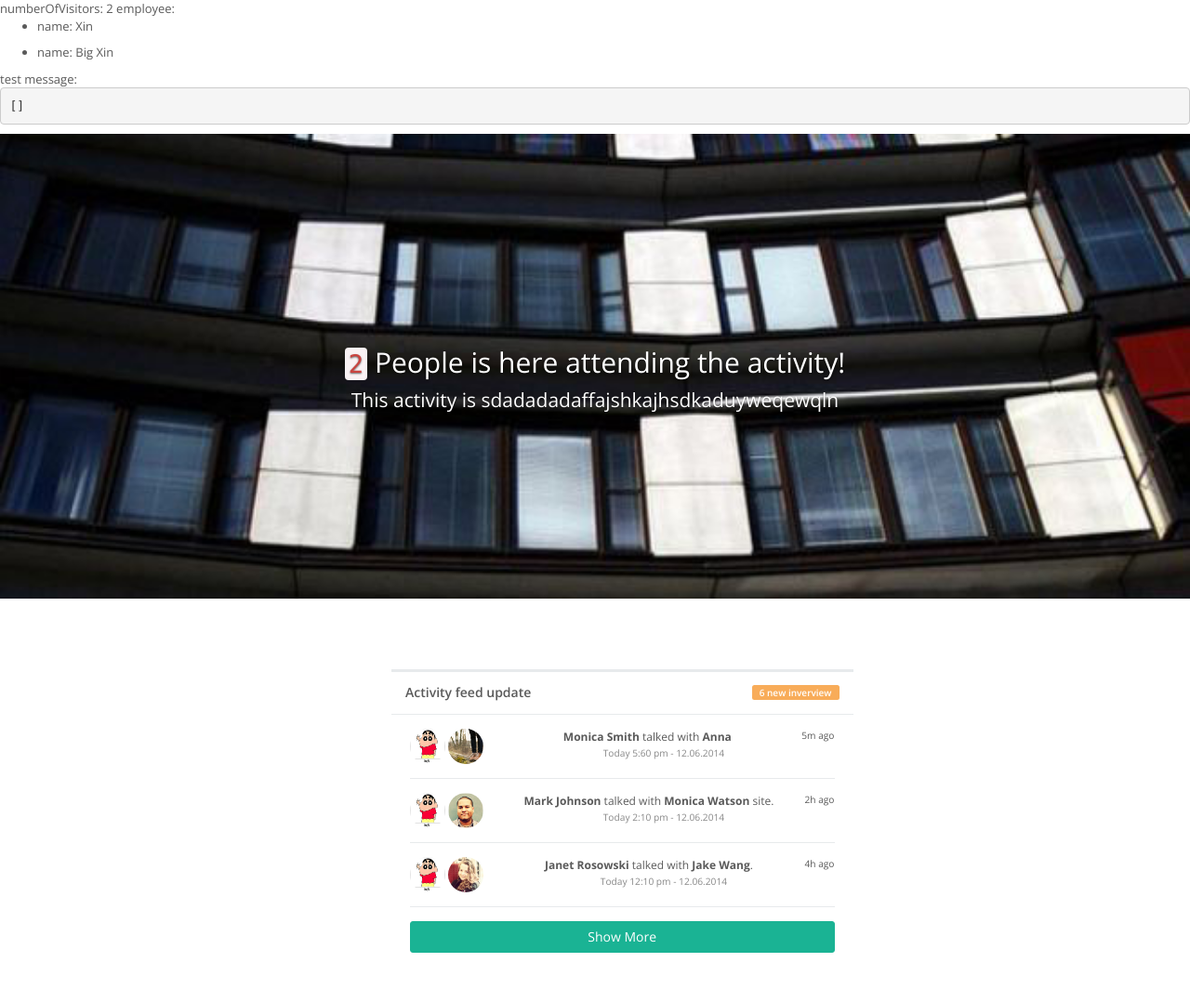
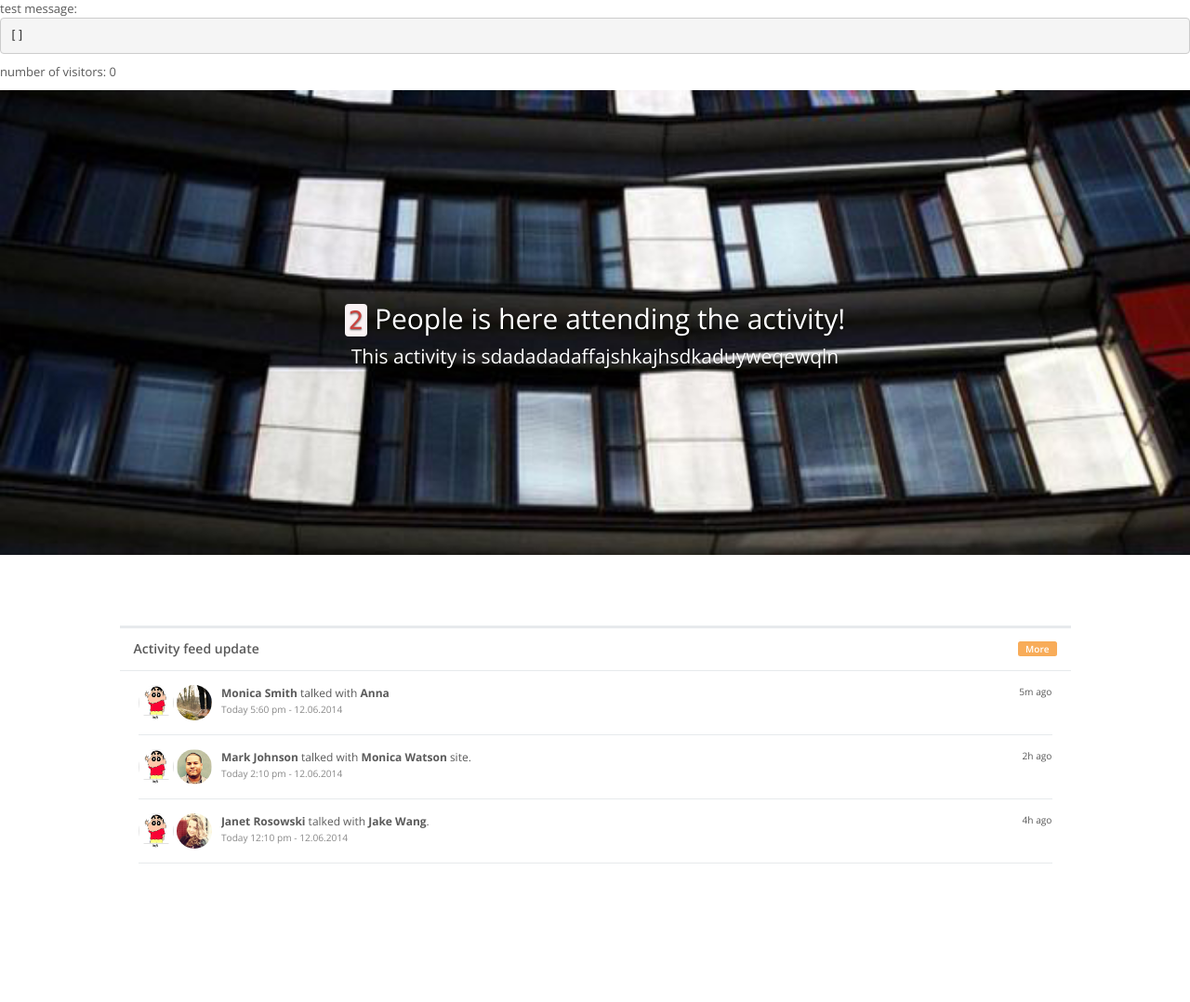
Before and after one commit to HeyLuka/EasyCollect, a website: page app/index.html in a window 1280 px wide. Shown: the whole page at 93% size. After the commit the page ends 974 px from the top, so only its background shows below. Drawn offline with nearby package versions, Linux system fonts and the light colour scheme.

Commit message:
view framework finished and data connected

```diff
--- a/app/js/countPlatCtrl.js
+++ b/app/js/countPlatCtrl.js
@@ -20,14 +20,16 @@ countPlatApp.controller('CountPlatCtrl', function ($scope, $firebaseArray, $fire
 	// syncArray.$bindTo($scope, "arraydata");
 	$scope.message = $firebaseArray(ref.child("employeeList"));
 
-	$scope.numberOfVisitors = CountPlat.getNumberOfVistors();
+	// $scope.numberOfVisitors = CountPlat.getNumberOfVisitors();
+	$scope.numberOfVisitors = CountPlat.getNumberOfVisitors();
 
-	$scope.setNumberOfVistors = function(number){
-		CountPlat.setNumberOfVistors(number);
+	$scope.setNumberOfVisitors = function(number){
+		CountPlat.setNumberOfVisitors(number);
 	}
 
-	$scope.getNumberOfVistors = function() {
-		return CountPlat.getNumberOfVistors();
+	$scope.getNumberOfVisitors = function() {
+		// return CountPlat.getNumberOfVisitors();
+		return $scope.message.length;
 	}
 
 	$scope.getEmployeeList = function(){
--- a/app/js/countPlatService.js
+++ b/app/js/countPlatService.js
@@ -14,11 +14,11 @@ countPlatApp.factory('CountPlat',function ($resource) {
     "numberofInterview": 4
   }];
 
-  this.setNumberOfVistors = function(num) {
+  this.setNumberOfVisitors = function(num) {
     numberOfVisitor = num;
   }
 
-  this.getNumberOfVistors = function() {
+  this.getNumberOfVisitors = function() {
     return numberOfVisitor;
   }
 
--- a/app/partials/home.html
+++ b/app/partials/home.html
@@ -1,13 +1,9 @@
-numberOfVisitors: {{numberOfVisitors}}
-employee:
-<ul ng-repeat="each in getEmployeeList()">
-	<li>name: {{each.name}}</li>
-</ul>
-
 test message:
 <!-- {{data}} -->
 
 <pre>{{message | json}}</pre>
+
+<p>number of visitors: <span>{{getNumberOfVisitors()}}</span></p>
 
     <!-- Carousel
     ================================================== -->
@@ -52,7 +48,7 @@ test message:
         	<img class="img-thumbnail" src="images/staff-1.jpg" alt="Generic placeholder image" width="140" height="140">
         	<h2>{{employee.name}}&nbsp;&nbsp;<span class="h4">{{employee.title}}</span></h2>
         	<p>{{employee.description}}</p>
-	        <!-- <p><a class="btn btn-default" href="#" role="button">View details &raquo;</a></p> -->
+	        <!-- <p><a class="btn btn-default" href="#" role="button">More details &raquo;</a></p> -->
 	        <p>popularity: {{employee.popularity}}</p>
           <!-- <img class="img-thumbnail" src="images/staff-1.jpg" alt="Generic placeholder image" width="140" height="140">
           <h2>Heading</h2>
@@ -62,12 +58,13 @@ test message:
       </div> /.row -->
 
 <!--table start-->
-	<div class="col-lg-4" style="width:45%;margin-left:30% ;margin-top: 16px;">
+	<div class="col-lg-12" style="width:90%;margin-left:5% ;margin-top: 16px;">
         <div class="ibox float-e-margins">
             <div class="ibox-title">
                 <h5>Activity feed update</h5>
                 <div class="ibox-tools">
-                    <span class="label label-warning-light pull-right">6 new inverview</span>
+                    <!-- <span class="label label-warning-light pull-right">6 new inverview</span> -->
+                    <span class="label label-warning-light pull-right">More</span>
                    </div>
             </div>
             <div class="ibox-content">
@@ -113,7 +110,7 @@ test message:
 
                     </div>
 
-                    <button class="btn btn-primary btn-block m-t"><i class="fa fa-arrow-down"></i> Show More</button>
+                    <!-- <button class="btn btn-primary btn-block m-t"><i class="fa fa-arrow-down"></i> Show More</button> -->
 
                 </div>
 
```
